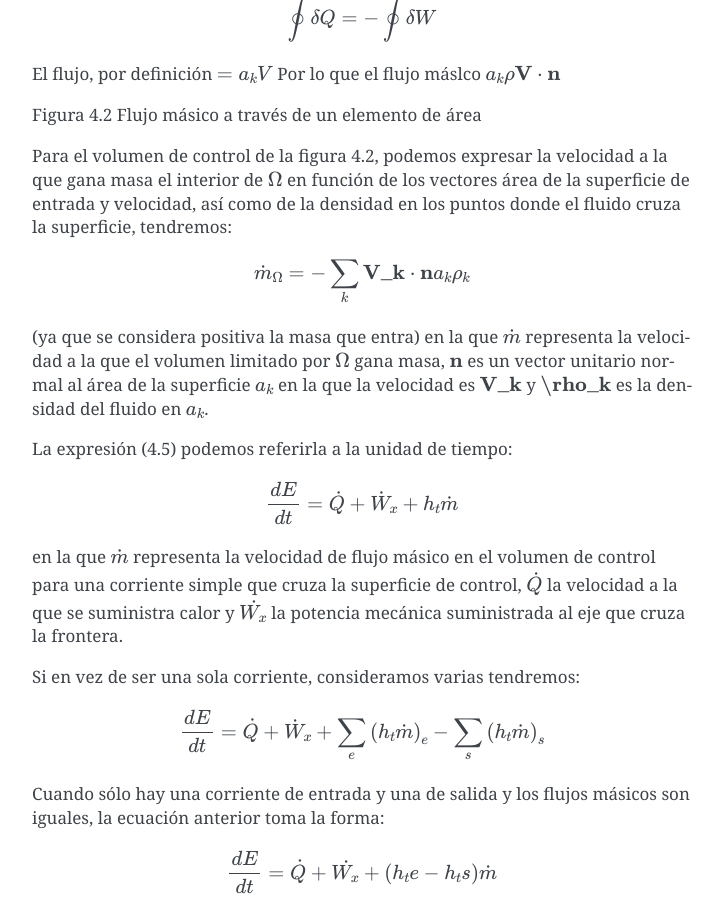
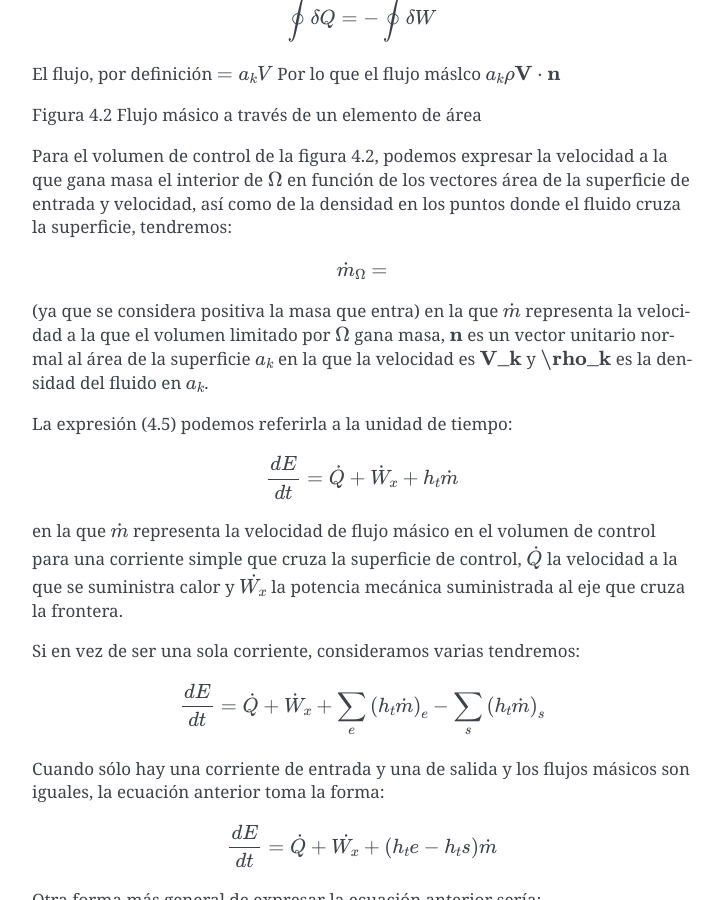
Before and after one commit to mantielero/termodinamica, a Sphinx documentation site: the page built from source/guion_primer_segundo_principios.rst, in a window 1280 px wide and 900 px high, scrolled down 3891 px. Shown: the whole window, without its empty margins (388-1111 px from the left). Built offline with Sphinx 7.4.7, drawn with Linux system fonts in a browser that asks for light colours.

Commit message:
Update guion_primer_segundo_principios.rst

```diff
--- a/source/guion_primer_segundo_principios.rst
+++ b/source/guion_primer_segundo_principios.rst
@@ -122,7 +122,7 @@ Para el volumen de control de la figura 4.2, podemos expresar la velocidad a la
 
 .. math::
 
-   \dot{m}_\Omega = -\sum_k \textbf{V_k} \cdot \textbf{n} a_k \rho_k
+   \dot{m}_\Omega =
 
 (ya que se considera positiva la masa que entra) en la que :math:`\dot{m}` representa la velocidad a la que el volumen limitado por :math:`\Omega` gana masa, :math:`\textbf{n}` es un vector unitario normal al área de la superficie :math:`a_k` en la que la velocidad es :math:`\textbf{V_k}` y :math:`\textbf{\rho_k}` es la densidad del fluido en :math:`a_k`.
 
@@ -371,7 +371,7 @@ Por lo tanto tendremos:
 
 .. math::
 
-   \dot{S}_{MA} &= \sum_i \frac{\dot{Q}_{Fi}}{T_{F_i}} + \sum_s s \dot{m}_s - \sum_e \dot{m}_e \\
+   \dot{S}_{MA} &= \sum_i  \frac{\dot{Q}_{Fi}}{T_{F_i}} + \sum_s s \dot{m}_s - \sum_e \dot{m}_e \\
                 &= -\sum_i \frac{\dot{Q}_{Fi}}{T_{F_i}} + \sum_s s \dot{m}_s - \sum_e \dot{m}_e
 
 Por lo tanto, sustituyendo en (4.23), (4.22) y (4.24.a) se obtiene:7
```
